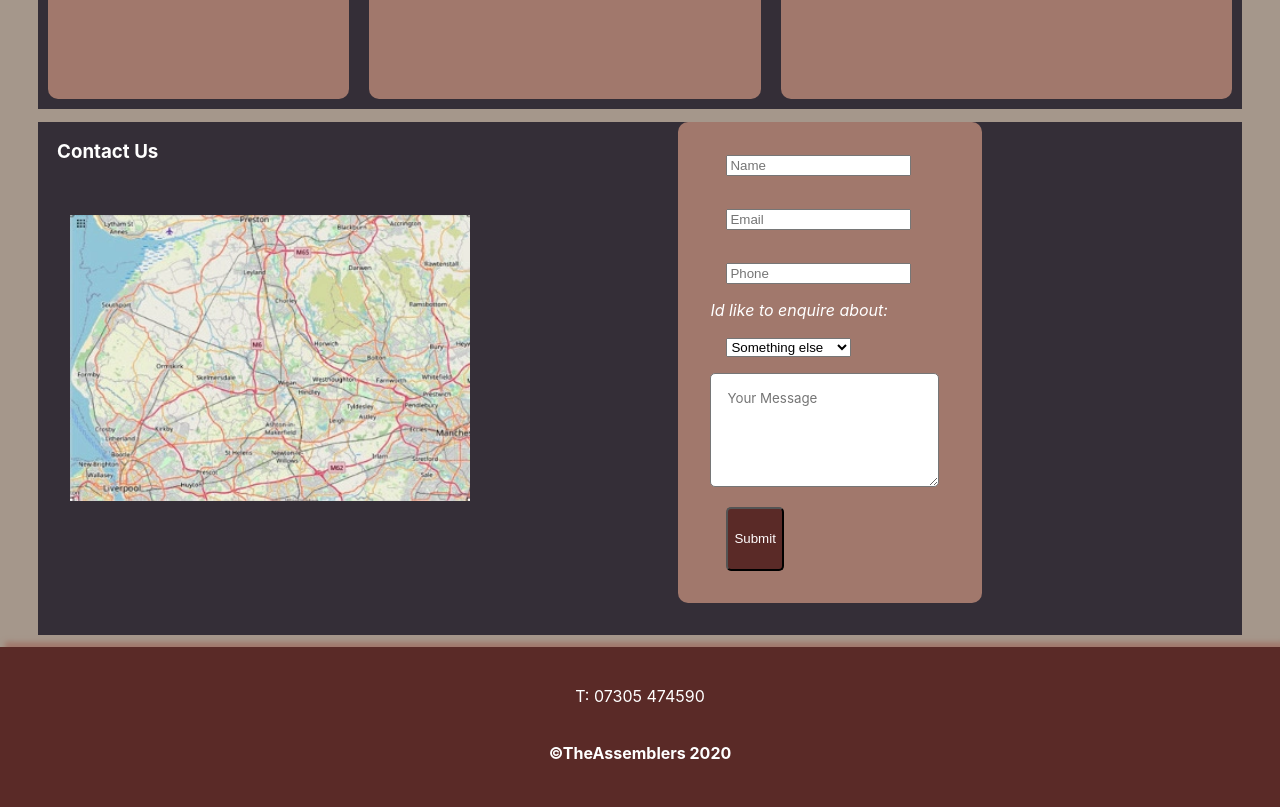
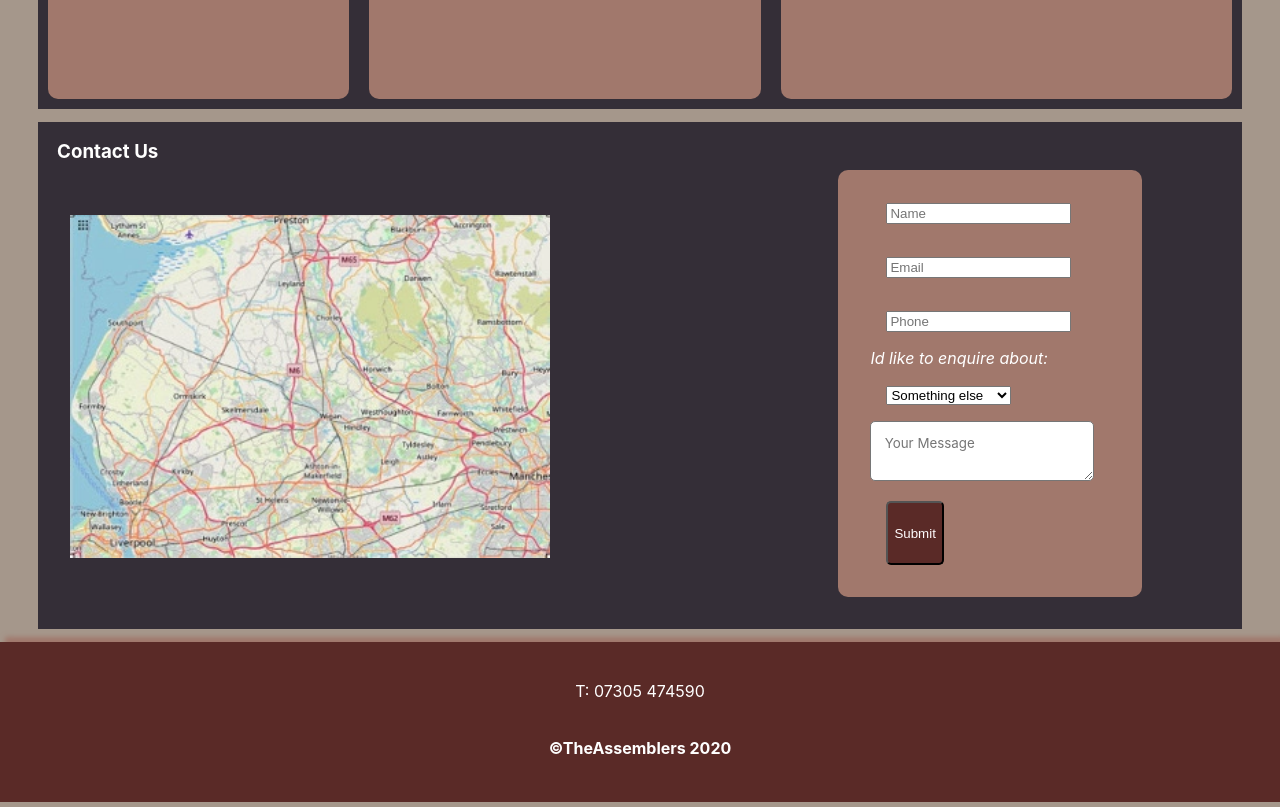
Before and after one commit to Moovashaka/assemblers, a React (Create React App) app: page / in a window 1280 px wide. Shown: the part 1500-2307 px from the top of the page. Built offline with nearby package versions, Linux system fonts and the light colour scheme.

Commit message:
adapting for various viewports

```diff
--- a/src/components/main/form.css
+++ b/src/components/main/form.css
@@ -1,7 +1,7 @@
 
 #textbox {
-	height: 10vh;
-	padding: 1rem 1rem;
+	/* height: 10vh; */
+	/* padding: 1rem 1rem; */
 	font-family: -apple-system, BlinkMacSystemFont, "Segoe UI", "Roboto", "Oxygen",
 		"Ubuntu", "Cantarell", "Fira Sans", "Droid Sans", "Helvetica Neue",
 		sans-serif;
@@ -34,7 +34,7 @@ span {
 	border: none;
 	margin: auto;
 	padding: 2rem 2rem;
-	max-width: 50vw;
+	max-width: 40vw;
 }
  @media screen and (min-width: 480px) {
  .mapImage {
@@ -42,6 +42,11 @@ span {
 	 flex-flow: column nowrap;
 	 margin-left: auto;
  }
+}
+@media screen and (min-width: 480px) {
+.mapImage {
+max-width: 60vw;
+}
 }
 
  @media screen and (min-width: 768px) {
@@ -66,7 +71,7 @@ span {
  .formSurround {
 	 flex-flow: column nowrap;
 	 margin: auto;
-	 padding: 3em 0 2em 3em;
+	 padding: 3em 0 2em 0;
  }
 }
 
@@ -74,14 +79,13 @@ span {
  .formSurround {
 	 flex-flow: column nowrap;
 	 margin: auto;
-	 padding: 3em 0 2em 10em;
+	 padding: 3em 0 2em 15em;
  }
 }
 
 .form-group {
 	border-radius: 5px;
 	padding: 1em 1em;
-	/* width: 10rem; */
 }
 
 .map-address {
```
